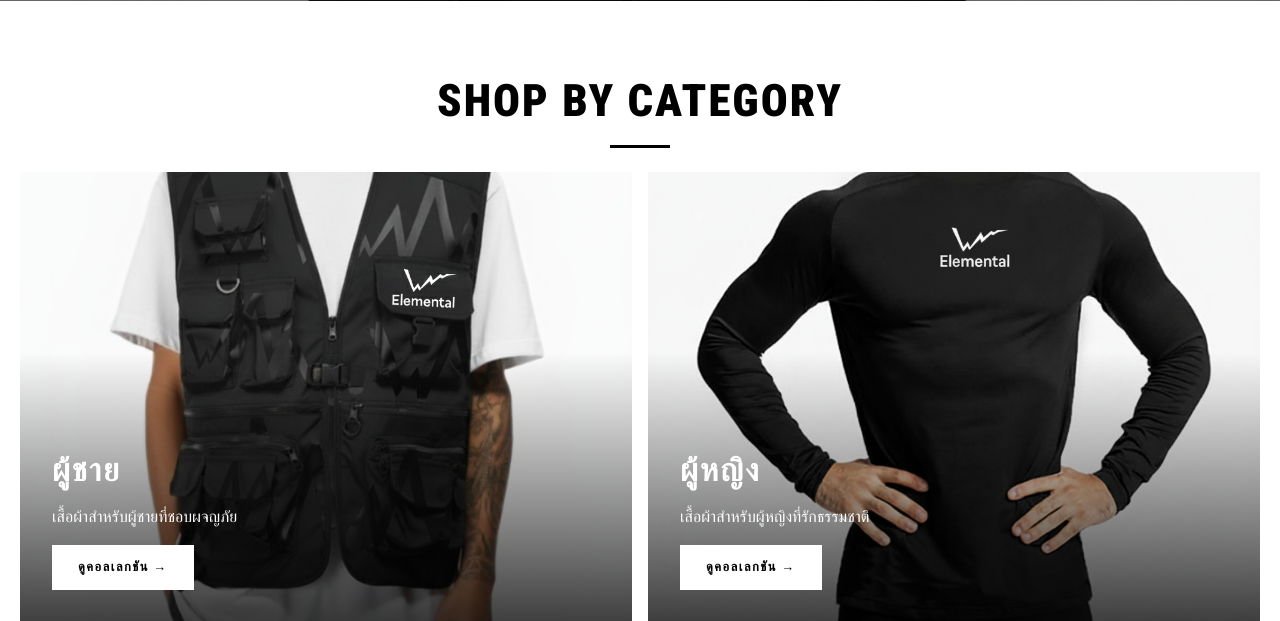
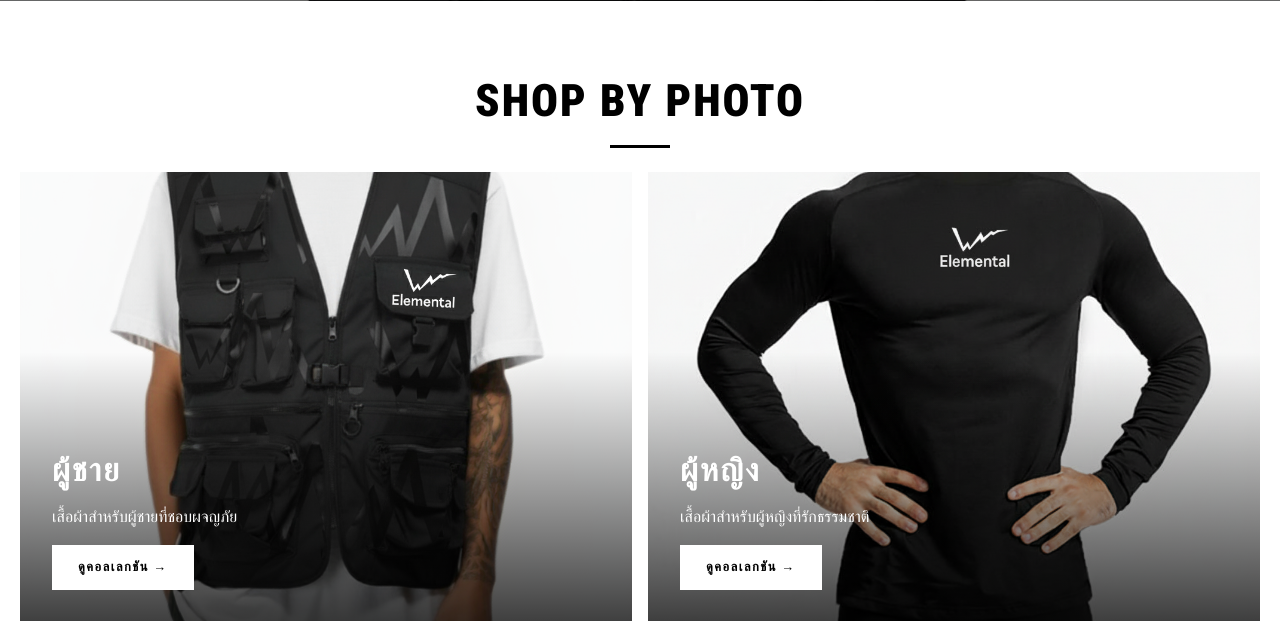
Before and after one commit to who-wo/ELEMENTAL, a Flask app: page / in a window 1280 px wide. Shown: the part 830-1451 px from the top of the page. Run offline with Flask 3, Linux system fonts and the light colour scheme.

```diff
--- a/templates/index.html
+++ b/templates/index.html
@@ -23,7 +23,7 @@
 <!-- Categories -->
 <section class="categories-section">
   <div class="container">
-    <h2 class="section-title center">Shop by Category</h2>
+    <h2 class="section-title center">Shop by Photo</h2>
     <div class="categories-grid">
       <a href="{{ url_for('men') }}" class="category-card">
         <div class="category-card-bg"
```
